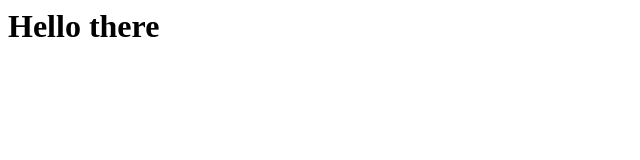
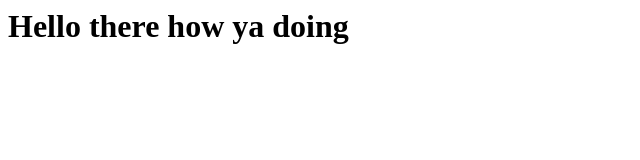
Before and after one commit to lilthad12/page1, a plain HTML site: page index.html in a window 1280 px wide. Shown: the whole page, without its empty margins (0-640 px from the left). Drawn offline with Linux system fonts and the light colour scheme.

Commit message:
Update index.html

```diff
--- a/index.html
+++ b/index.html
@@ -1 +1 @@
-<h1>Hello there</h1>
+<h1>Hello there how ya doing</h1>
```
